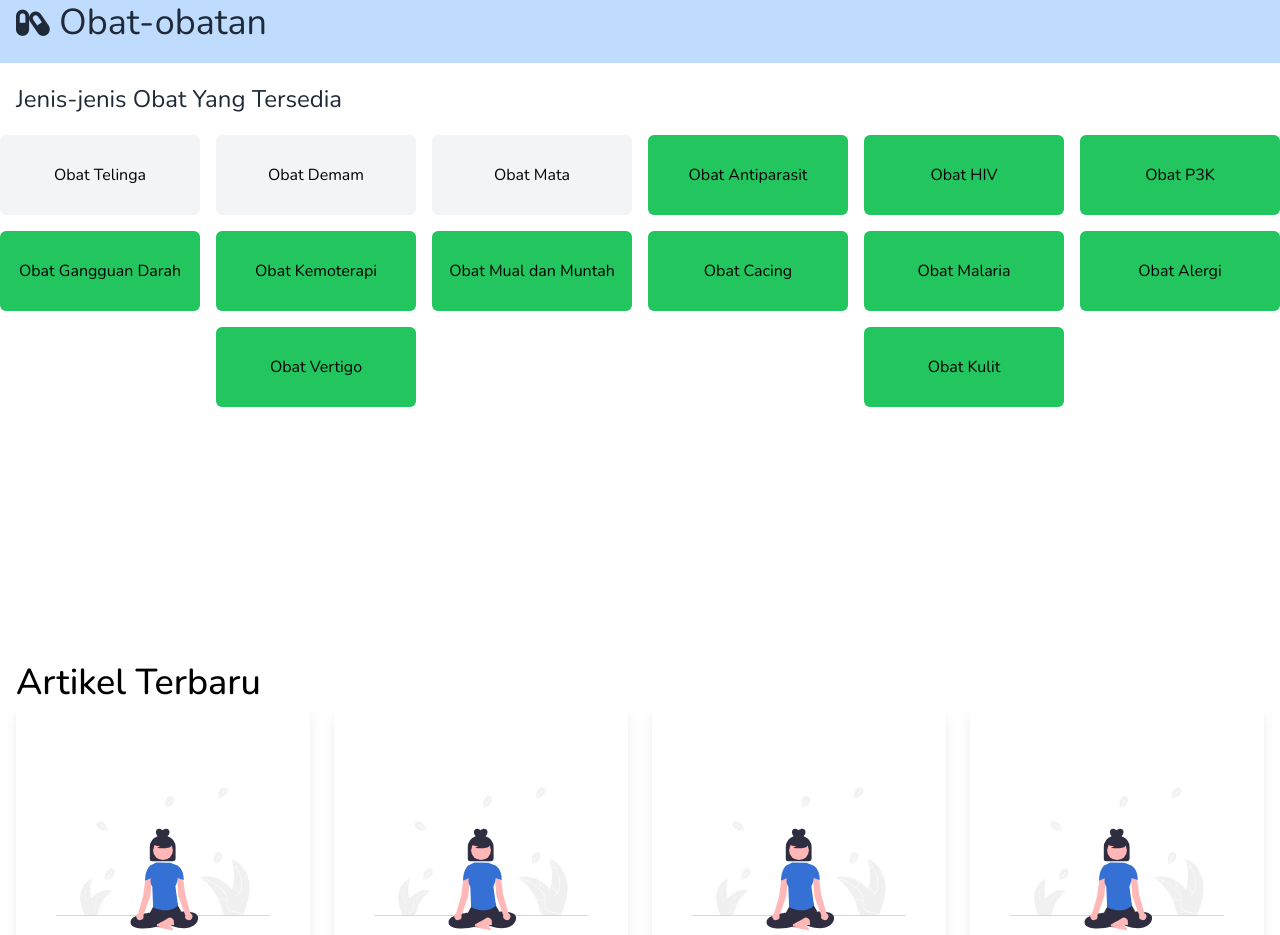
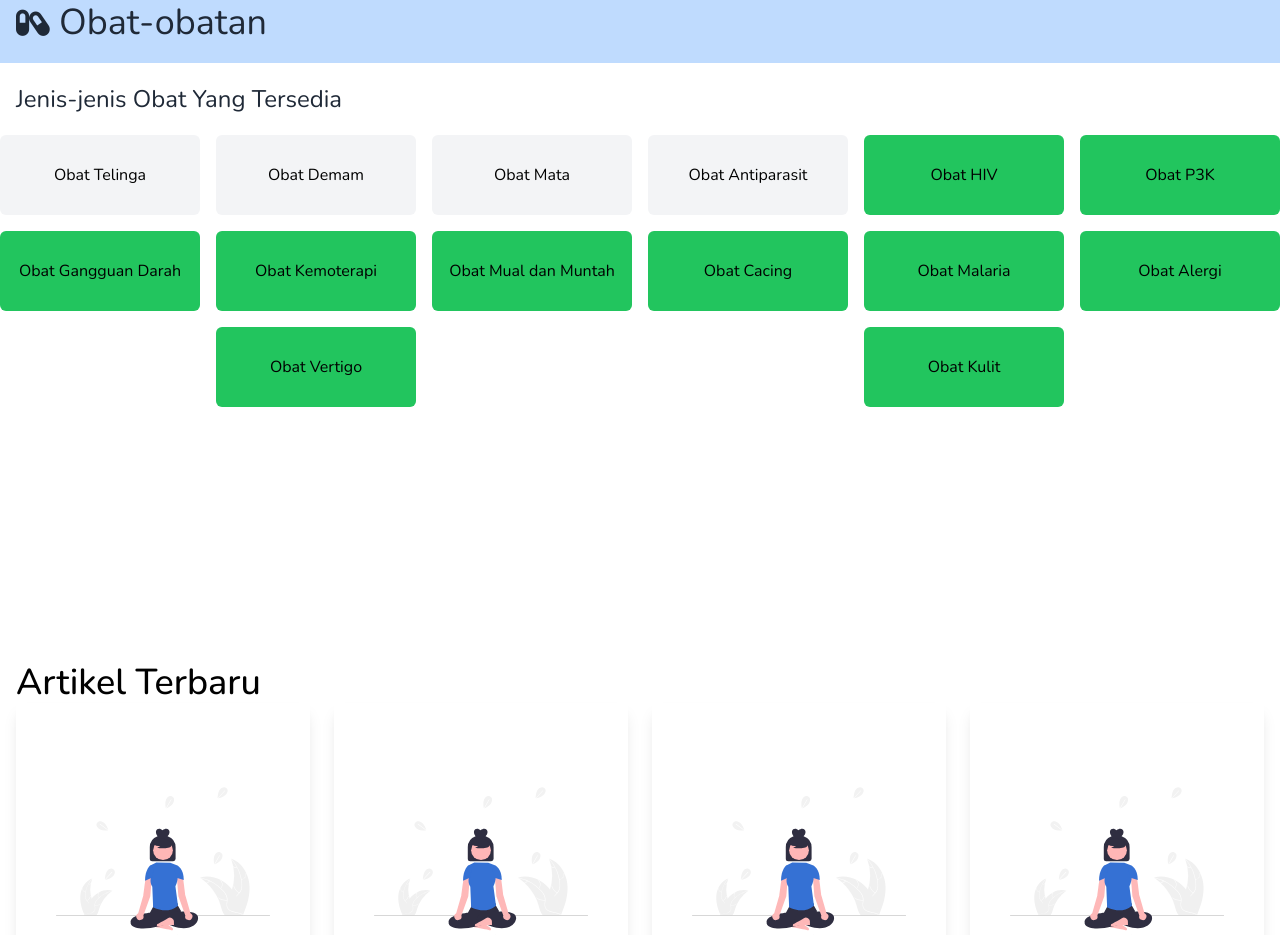
Before and after one commit to Anugerah20/KamiSehat, a website: page public/index.html in a window 1280 px wide. Shown: the part 1607-2542 px from the top of the page. Drawn offline with nearby package versions, Linux system fonts and the light colour scheme.

Commit message:
mengubah background obat-obatan

```diff
--- a/public/index.html
+++ b/public/index.html
@@ -162,7 +162,7 @@
               <li class="mx-auto w-[200px] h-[80px] text-center bg-gray-100 rounded-md">Obat Telinga</li>
               <li class="mx-auto w-[200px] h-[80px] text-center bg-gray-100 rounded-md">Obat Demam</li>
               <li class="mx-auto w-[200px] h-[80px] text-center bg-gray-100 rounded-md">Obat Mata</li>
-              <li class="mx-auto w-[200px] h-[80px] text-center bg-green-500 rounded-md">Obat Antiparasit</li>
+              <li class="mx-auto w-[200px] h-[80px] text-center bg-gray-100 rounded-md">Obat Antiparasit</li>
               <li class="mx-auto w-[200px] h-[80px] text-center bg-green-500 rounded-md">Obat HIV</li>
               <li class="mx-auto w-[200px] h-[80px] text-center bg-green-500 rounded-md">Obat P3K</li>
               <li class="mx-auto w-[200px] h-[80px] text-center bg-green-500 rounded-md">Obat Gangguan Darah</li>
```
